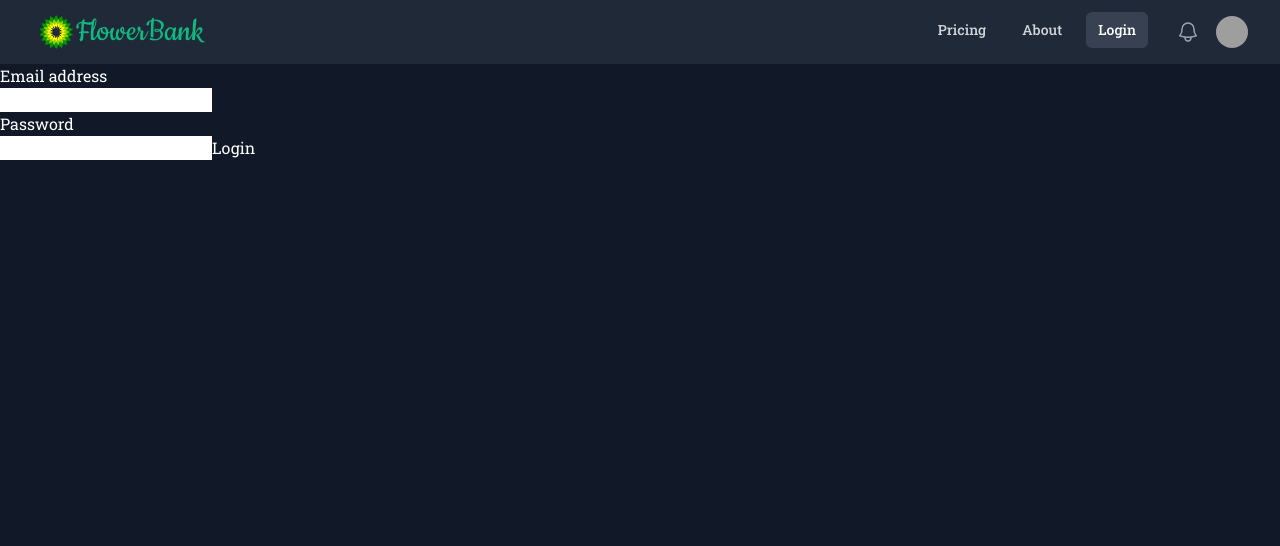
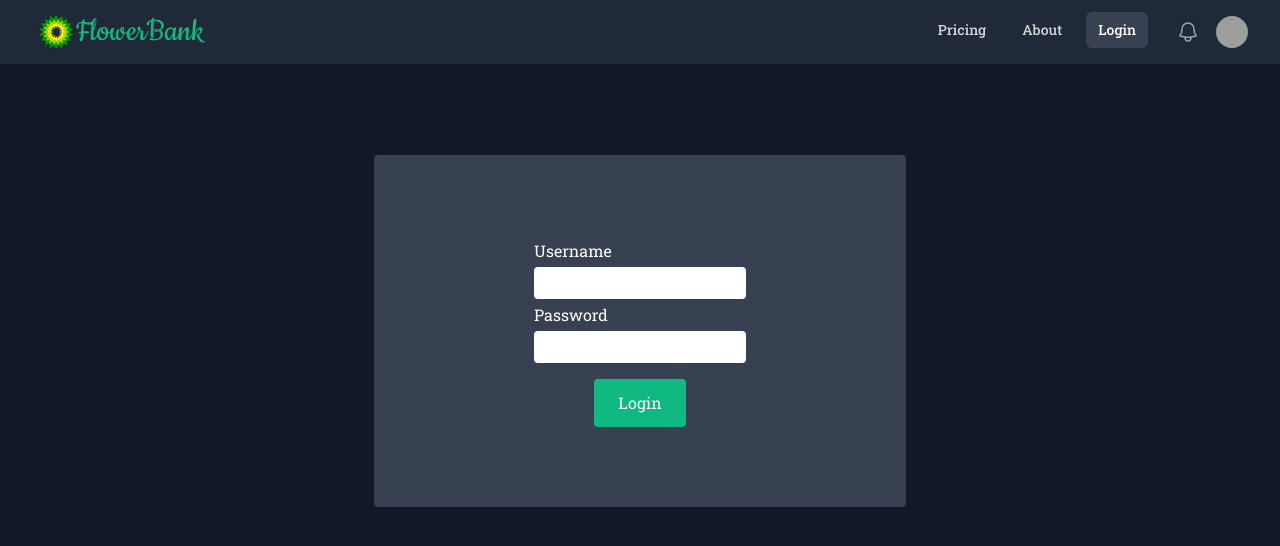
Before and after one commit to Pngtaq/Banking-app-2, a React (Vite) app: page /login in a window 1280 px wide. Shown: the top 546 px of the page. Built offline with nearby package versions, Linux system fonts and the light colour scheme; grey boxes are pictures that could not be loaded.

Commit message:
Style finished

```diff
--- a/src/pages/Login.jsx
+++ b/src/pages/Login.jsx
@@ -2,18 +2,27 @@ import PageNav from "../components/PageNav";
 
 export default function Login() {
   return (
-    <div>
+    <div className="h-full ">
       <PageNav />
 
-      <form>
-        <h4>Email address</h4>
-        <input type="email"></input>
-        <h4>Password</h4>
-        <input type="password"></input>
-        <button type="submit" className="btn">
-          Login
-        </button>
-      </form>
+      <div className="h-4/6 flex items-center justify-center px-4">
+        <div className="bg-gray-700 px-40 py-20 rounded  max-w-full flex items-center justify-center w-90 leading-8">
+          <form>
+            <h4>Username</h4>
+            <input type="email" className="rounded"></input>
+            <h4>Password</h4>
+            <input type="password" className="rounded"></input>
+            <div className="w-full">
+              <button
+                type="submit"
+                className="block bg-emerald-500 text-white px-6 rounded py-2 mt-4 mx-auto"
+              >
+                Login
+              </button>
+            </div>
+          </form>
+        </div>
+      </div>
     </div>
   );
 }
```
